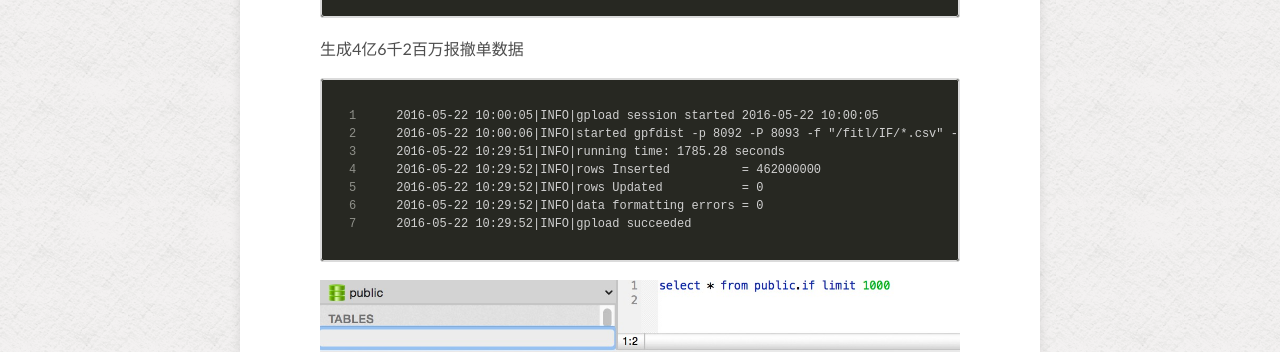
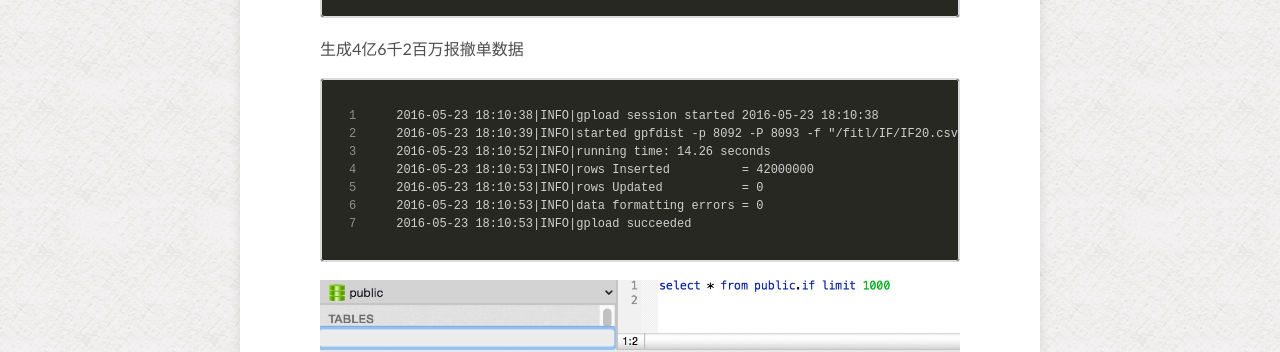
Before and after one commit to hj1984930/hj1984930.github.io, a Jekyll site: the page built from _posts/2016-05-23-if-order.md, in a window 1280 px wide and 900 px high, scrolled down 3227 px. Shown: the part 151-503 px from the top of the window. Built offline with Jekyll 4.4.1, drawn with Linux system fonts in a browser that asks for light colours; nearby versions of some CDN libraries; comment, search, counter and statistics services are not loaded.

```diff
--- a/_posts/2016-05-23-if-order.md
+++ b/_posts/2016-05-23-if-order.md
@@ -154,13 +154,13 @@
 生成4亿6千2百万报撤单数据
 
 ~~~
-2016-05-22 10:00:05|INFO|gpload session started 2016-05-22 10:00:05
-2016-05-22 10:00:06|INFO|started gpfdist -p 8092 -P 8093 -f "/fitl/IF/*.csv" -t 30
-2016-05-22 10:29:51|INFO|running time: 1785.28 seconds
-2016-05-22 10:29:52|INFO|rows Inserted          = 462000000
-2016-05-22 10:29:52|INFO|rows Updated           = 0
-2016-05-22 10:29:52|INFO|data formatting errors = 0
-2016-05-22 10:29:52|INFO|gpload succeeded
+2016-05-23 18:10:38|INFO|gpload session started 2016-05-23 18:10:38
+2016-05-23 18:10:39|INFO|started gpfdist -p 8092 -P 8093 -f "/fitl/IF/IF20.csv" -t 30
+2016-05-23 18:10:52|INFO|running time: 14.26 seconds
+2016-05-23 18:10:53|INFO|rows Inserted          = 42000000
+2016-05-23 18:10:53|INFO|rows Updated           = 0
+2016-05-23 18:10:53|INFO|data formatting errors = 0
+2016-05-23 18:10:53|INFO|gpload succeeded
 ~~~
 
 ![IF数据](/images/if.png)
```
